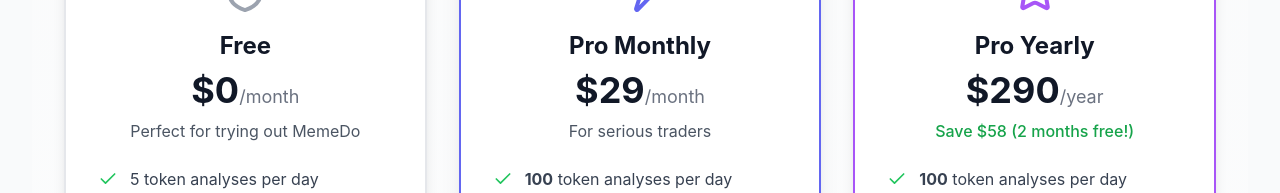
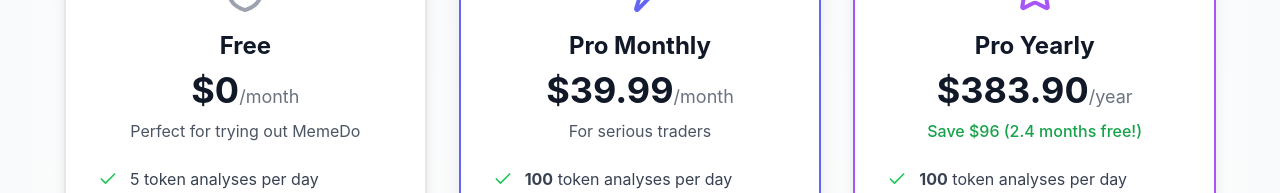
Before and after one commit to qaki/memedo, a React app in the folder frontend/: page /pricing in a window 1280 px wide. Shown: the part 429-622 px from the top of the page. Built offline with nearby package versions, Linux system fonts and the light colour scheme; no server answers; the HTML template or start-up script is replaced by a standard one.

Commit message:
fix: Update pricing to correct values - Monthly .99, Yearly .90

```diff
--- a/frontend/src/pages/Pricing.tsx
+++ b/frontend/src/pages/Pricing.tsx
@@ -109,7 +109,7 @@
               <Zap className="w-12 h-12 text-indigo-500 mx-auto mb-4" />
               <h3 className="text-2xl font-bold text-gray-900 mb-2">Pro Monthly</h3>
               <div className="text-4xl font-bold text-gray-900 mb-2">
-                $29
+                $39.99
                 <span className="text-lg font-normal text-gray-500">/month</span>
               </div>
               <p className="text-gray-600">For serious traders</p>
@@ -166,10 +166,10 @@
               <Star className="w-12 h-12 text-purple-500 mx-auto mb-4" />
               <h3 className="text-2xl font-bold text-gray-900 mb-2">Pro Yearly</h3>
               <div className="text-4xl font-bold text-gray-900 mb-2">
-                $290
+                $383.90
                 <span className="text-lg font-normal text-gray-500">/year</span>
               </div>
-              <p className="text-green-600 font-medium">Save $58 (2 months free!)</p>
+              <p className="text-green-600 font-medium">Save $96 (2.4 months free!)</p>
             </div>
 
             <ul className="space-y-4 mb-8">
```
Also changed, not shown: 1 other file (tests, documents, lock files or other folders).
